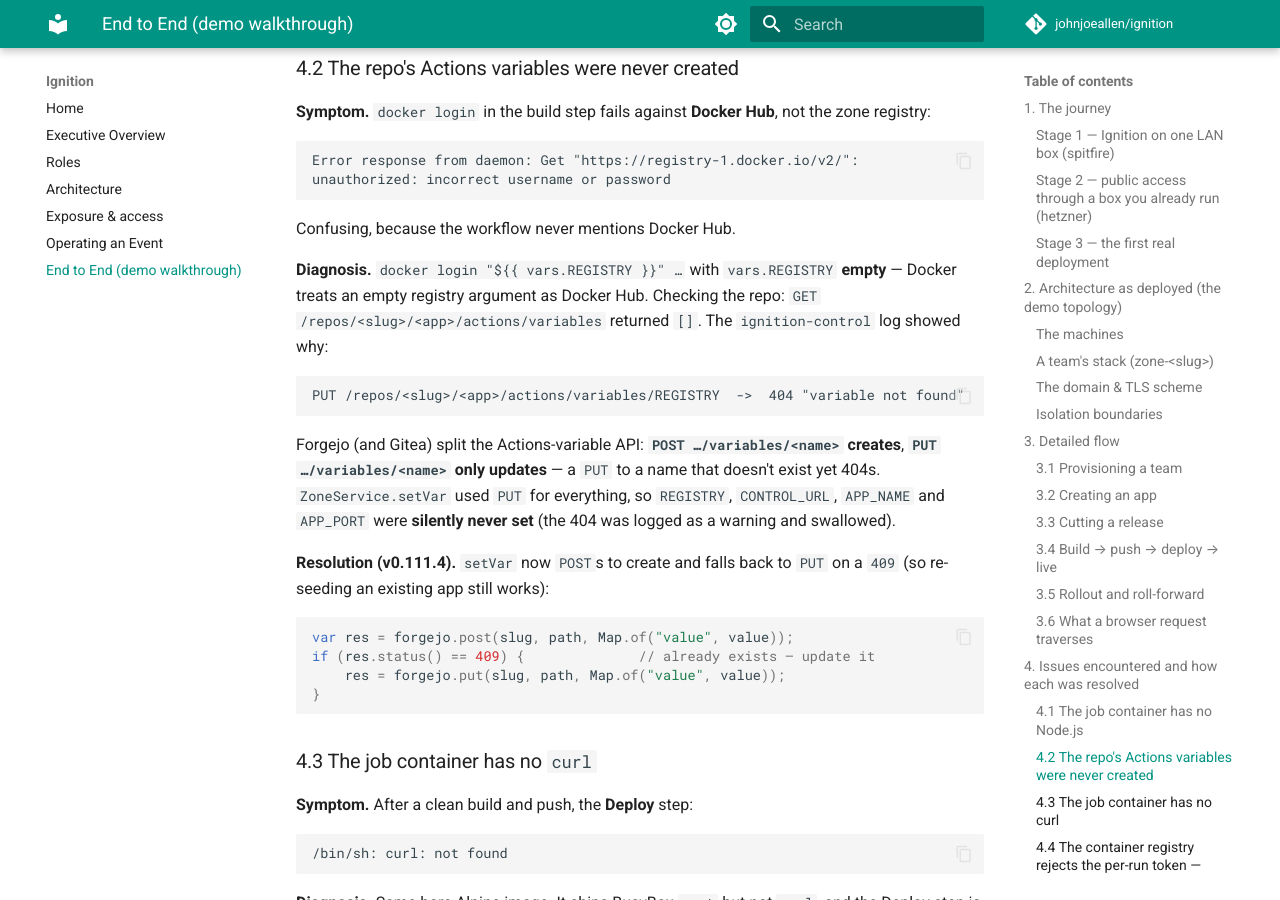
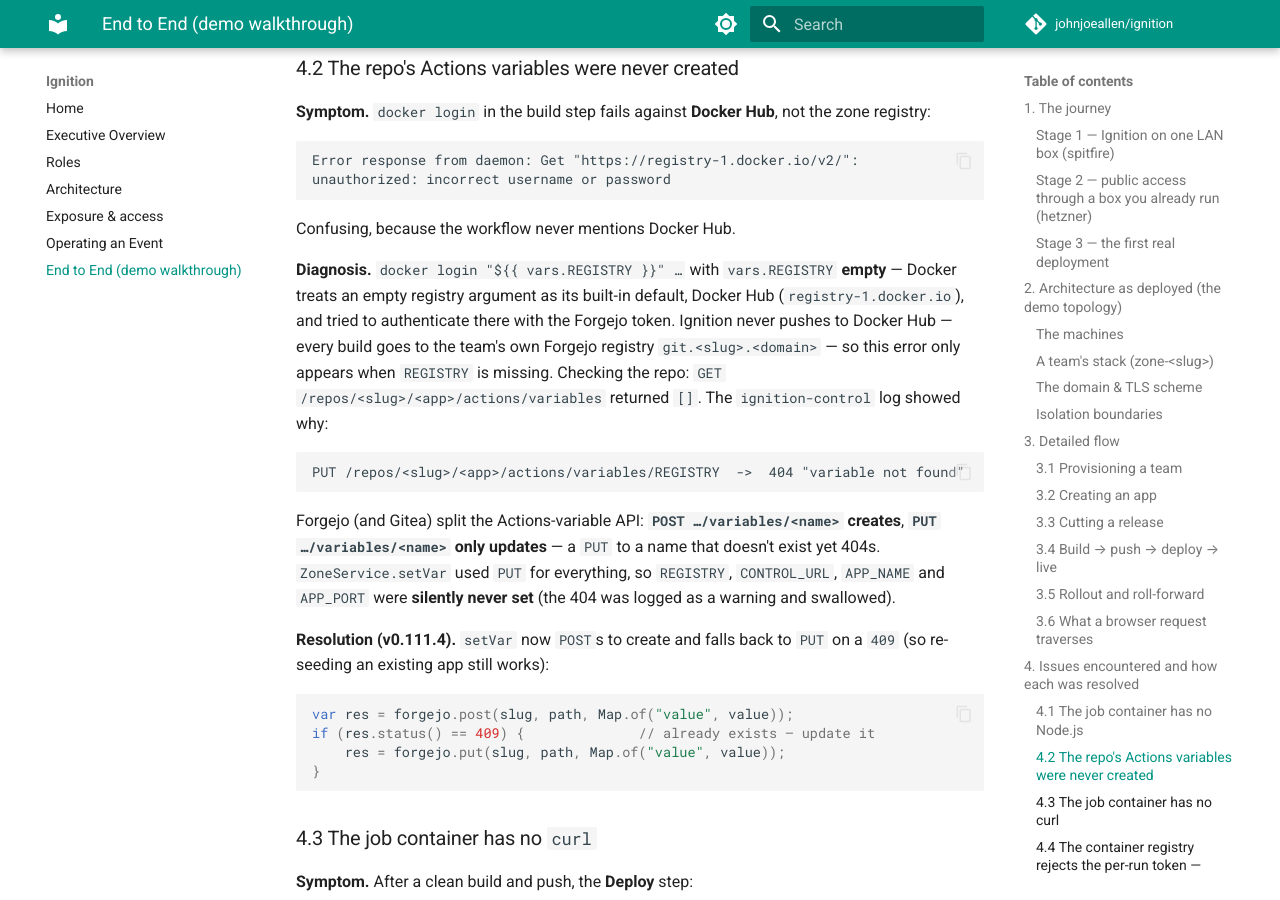
Before and after one commit to johnjoeallen/ignition, an MkDocs documentation site: the page built from docs/end-to-end.md, in a window 1280 px wide and 900 px high, scrolled down 11587 px. Built offline with MkDocs 1.6.1 and Material for MkDocs 9.7.7, drawn with Linux system fonts in a browser that asks for light colours; comment, search, counter and statistics services are not loaded.

Commit message:
docs/end-to-end §4.2: clarify Ignition never pushes to Docker Hub
The registry-1.docker.io error was the empty-REGISTRY default, not a
real dependency — every build pushes to the per-zone Forgejo registry.

Co-Authored-By: Claude Sonnet 5 <noreply@anthropic.com>
Claude-Session: https://claude.ai/code/session_01GEgvkxp9vBPD5rwkWEt4vM

````diff
--- a/docs/end-to-end.md
+++ b/docs/end-to-end.md
@@ -499,9 +499,13 @@ unauthorized: incorrect username or password
 Confusing, because the workflow never mentions Docker Hub.
 
 **Diagnosis.** `docker login "${{ vars.REGISTRY }}" …` with `vars.REGISTRY`
-**empty** — Docker treats an empty registry argument as Docker Hub. Checking the
-repo: `GET /repos/<slug>/<app>/actions/variables` returned `[]`. The
-`ignition-control` log showed why:
+**empty** — Docker treats an empty registry argument as its built-in default,
+Docker Hub (`registry-1.docker.io`), and tried to authenticate there with the
+Forgejo token. Ignition never pushes to Docker Hub — every build goes to the
+team's own Forgejo registry `git.<slug>.<domain>` — so this error only appears
+when `REGISTRY` is missing. Checking the repo: `GET
+/repos/<slug>/<app>/actions/variables` returned `[]`. The `ignition-control` log
+showed why:
 
 ```
 PUT /repos/<slug>/<app>/actions/variables/REGISTRY  ->  404 "variable not found"
````
